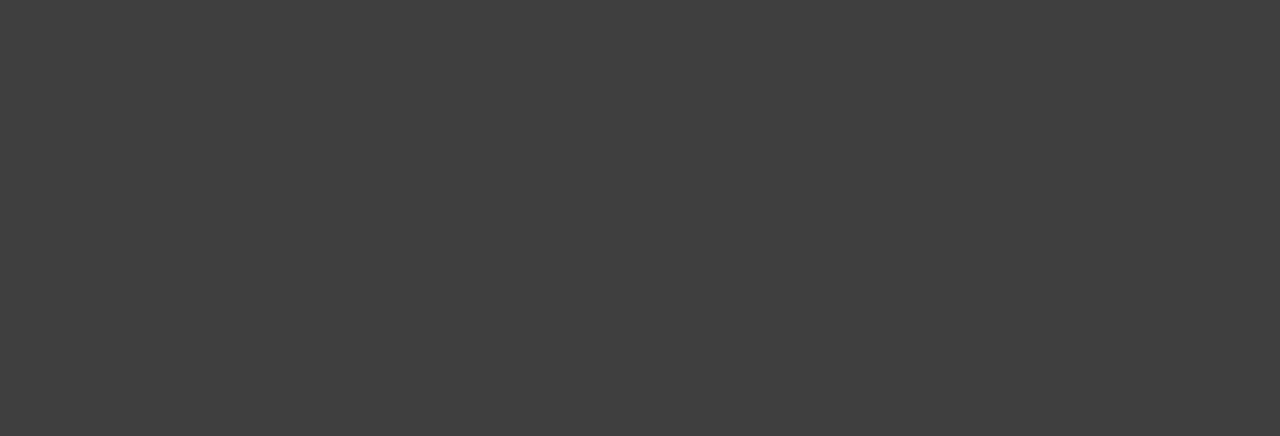
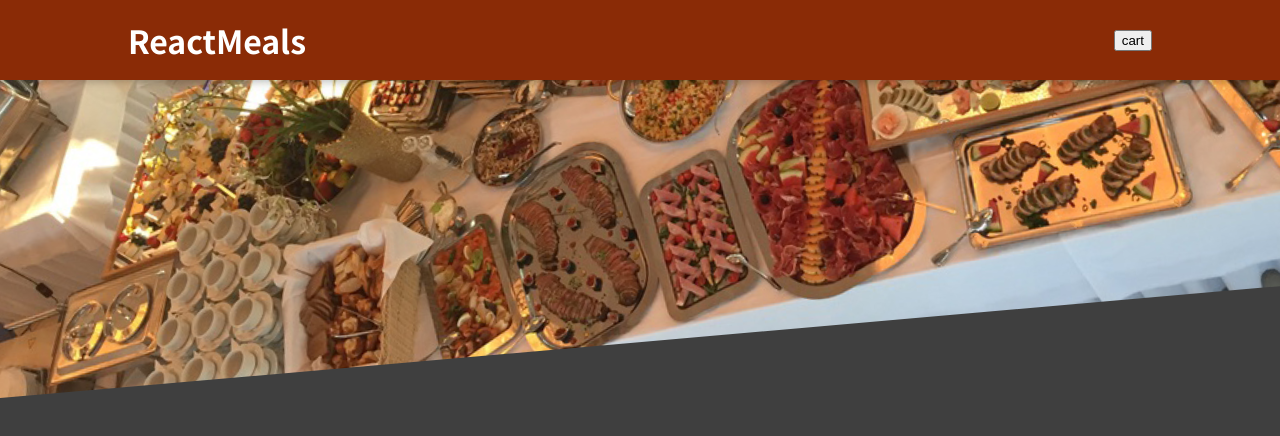
Before and after one commit to sachin3104/FoodieHub-REACT, a React (Create React App) app: page / in a window 1280 px wide. Shown: the top 436 px of the page. Built offline with nearby package versions, Linux system fonts and the light colour scheme.

Commit message:
header-component-completed

```diff
--- a/src/App.js
+++ b/src/App.js
@@ -1,9 +1,11 @@
 import React from "react";
+
+import Header from "./Components/Layout/Header";
 
 function App() {
   return (
     <React.Fragment>
-
+      <Header />
     </React.Fragment>
   );
 }
--- a/src/Components/Layout/Header.js
+++ b/src/Components/Layout/Header.js
@@ -0,0 +1,20 @@
+import React from "react";
+
+import mealsImg from "../../Assets/Img/meals.jpg";
+import classes from "./Header.module.css";
+
+const Header = (props) => {
+  return (
+    <React.Fragment>
+      <header className={classes.header}>
+        <h1>ReactMeals</h1>
+        <button>cart</button>
+      </header>
+      <div className={classes["main-image"]}>
+        <img src={mealsImg} alt="Dining-table-with-good-food" />
+      </div>
+    </React.Fragment>
+  );
+};
+
+export default Header;
```
Also changed, not shown: src/Assets/Img/meals.jpg (added).
